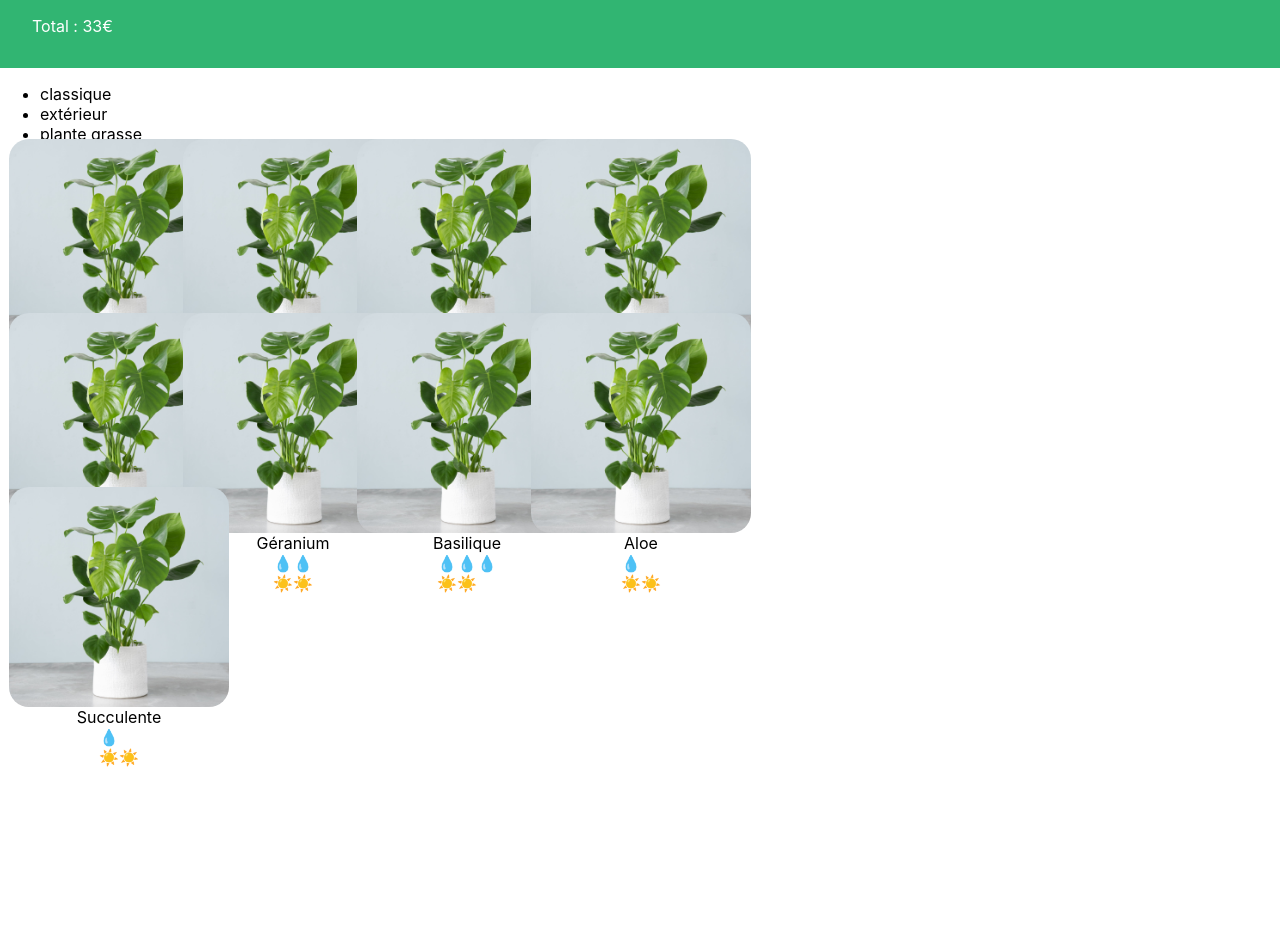
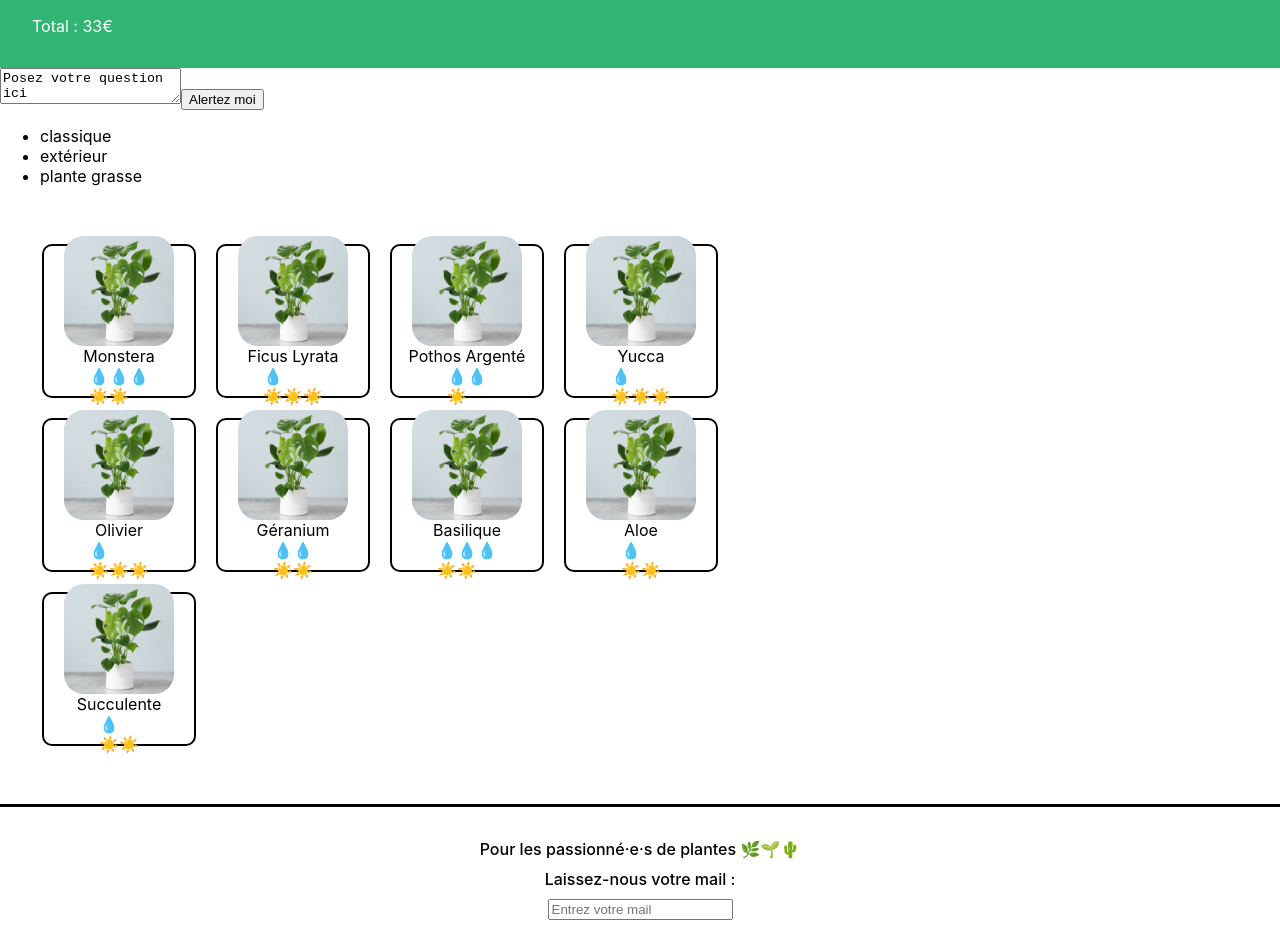
Before and after one commit to MathieuMoye/la-maison-jungle, a React (Create React App) app: page / in a window 1280 px wide. Shown: the part 494-1446 px from the top of the page. Before the commit the page ends 1261 px from the top, so only its background shows below. Built offline with nearby package versions, Linux system fonts and the light colour scheme.

Commit message:
commit pré useState

```diff
--- a/src/components/App.js
+++ b/src/components/App.js
@@ -2,6 +2,8 @@
 import Cart from './Cart';
 import ShoppingList from './ShoppingList';
 import logo from '../assets/logo.png.png'
+import QuestionForm from './QuestionForm';
+import Footer from './Footer';
 
 
 function App() {
@@ -12,7 +14,9 @@
     <h1 className='lmj-title'>La maison jungle</h1>
 </Banner>
     <Cart />
+    <QuestionForm />
     <ShoppingList />
+    <Footer />
     </div>
   );
 }
--- a/src/components/CareScale/index.js
+++ b/src/components/CareScale/index.js
@@ -1,3 +1,12 @@
+
+
+const quantityLabel = {
+    1: 'peu',
+    2: 'modérément',
+    3: 'beaucoup'
+}
+
+
 const CareScale = ({ scaleValue, careType }) => {
 
     const range = [1, 2, 3]
@@ -6,7 +15,15 @@
 
 
     return (
-        <div>
+        <div onClick={() =>
+				alert(
+					`Cette plante requiert ${quantityLabel[scaleValue]} ${
+						careType === 'light' ? 'de lumière' : "d'arrosage"
+					}`
+				)
+			}
+                       >
+
             {range.map((rangeElem) => scaleValue >= rangeElem ? <span key={rangeElem.toString()}>{scaleType}</span> : null
             )}
         </div>
--- /dev/null
+++ b/src/components/Footer/index.js
@@ -0,0 +1,33 @@
+import { useState } from 'react'
+import './styles.css'
+
+
+const Footer = () => {
+	const [inputValue, setInputValue] = useState('')
+
+	function handleInput(e) {
+		setInputValue(e.target.value)
+	}
+
+	function handleBlur() {
+		if (!inputValue.includes('@')) {
+			alert("Attention, il n'y a pas d'@, ceci n'est pas une adresse valide 😥")
+		}
+	}
+	return (
+		<footer className='lmj-footer'>
+			<div className='lmj-footer-elem'>
+				Pour les passionné·e·s de plantes 🌿🌱🌵
+			</div>
+			<div className='lmj-footer-elem'>Laissez-nous votre mail :</div>
+			<input
+				placeholder='Entrez votre mail'
+				onChange={handleInput}
+				value={inputValue}
+				onBlur={handleBlur}
+			/>
+		</footer>
+	)
+}
+
+export default Footer
--- /dev/null
+++ b/src/components/Footer/styles.css
@@ -0,0 +1,14 @@
+.lmj-footer {
+	color: black;
+	padding: 32px;
+	border-top: solid 3px black;
+	display: flex;
+	justify-content: flex-start;
+	flex-direction: column;
+	align-items: center;
+	font-weight: 500;
+}
+
+.lmj-footer-elem {
+	margin-bottom: 10px;
+}
--- a/src/components/PlantItem/index.js
+++ b/src/components/PlantItem/index.js
@@ -1,13 +1,16 @@
 import CareScale from "../CareScale";
 import './styles.css'
 
-function handleClick(plantName) {
-    alert(`Vous voulez acheter 1 ${plantName} ? Très bon choix 🌱✨`)
-}
+
 
 const PlantItem = ({ id, cover, name, water, light }) => {
+
+	function handleClick(e) {
+		console.log('✨ Ceci est mon event :', e)
+	}
+
 	return (
-		<li key={id} className='lmj-plant-item' onClick={handleClick(name)}>
+		<li key={id} className='lmj-plant-item' onClick={() => handleClick(name)}>
 			<img className='lmj-plant-item-cover' src={cover} alt={`${name} cover`} />
 			{name}
 			<div>
--- a/src/components/PlantItem/styles.css
+++ b/src/components/PlantItem/styles.css
@@ -1,6 +1,6 @@
 .lmj-plant-item-cover {
-	height: 220px;
-	width: 220px;
+	height: 110px;
+	width: 110px;
 	border-radius: 20px;
 }
 
--- /dev/null
+++ b/src/components/QuestionForm/index.js
@@ -0,0 +1,17 @@
+import { useState } from "react"
+
+const QuestionForm = () => {
+    const [inputValue, setInputValue] = useState("Posez votre question ici")
+
+    return(
+     <div>
+            <textarea
+                value={inputValue}
+                onChange={(e) => setInputValue(e.target.value)}
+            />
+            <button onClick={() => alert(inputValue)}>Alertez moi</button>
+        </div>
+    )
+}
+
+export default QuestionForm;
```
